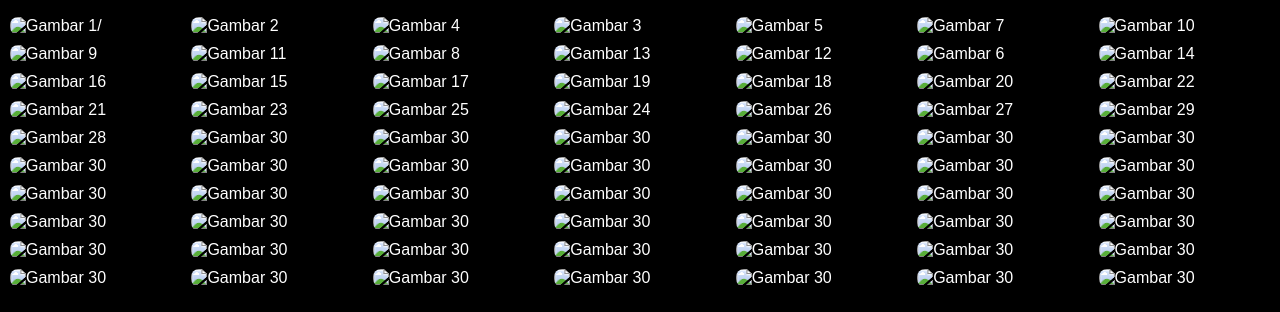
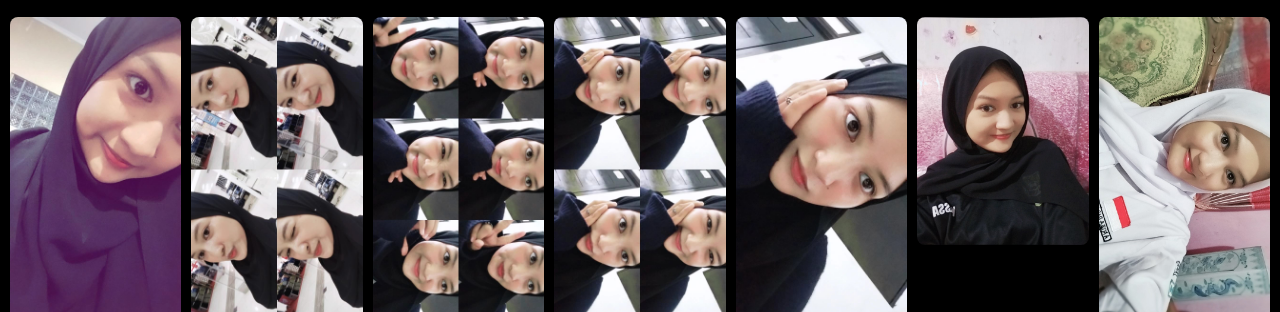
Before and after one commit to jihan431/top1orangcantik, a plain HTML site: page 1/index.html in a window 1280 px wide. Shown: the part 110-422 px from the top of the page. Drawn offline with Linux system fonts and the light colour scheme.

Commit message:
Update index.html

```diff
--- a/1/index.html
+++ b/1/index.html
@@ -32,75 +32,76 @@
         (no debat coy)
     </h1>
     <div class="gallery">
-        <img src="assets/IMG-20250215-WA0003.jpg" alt="Gambar 1/">
-        <img src="assets/IMG-20250215-WA0004.jpg" alt="Gambar 2">
-        <img src="assets/IMG-20250215-WA0006.jpg" alt="Gambar 4">
-        <img src="assets/IMG-20250215-WA0005.jpg" alt="Gambar 3">
-        <img src="assets/IMG-20250215-WA0007.jpg" alt="Gambar 5">
-        <img src="assets/IMG-20250215-WA0009.jpg" alt="Gambar 7">
-        <img src="assets/IMG-20250215-WA0012.jpg" alt="Gambar 10">
-        <img src="assets/IMG-20250215-WA0011.jpg" alt="Gambar 9">
-        <img src="assets/IMG-20250215-WA0013.jpg" alt="Gambar 11">
-        <img src="assets/IMG-20250215-WA0010.jpg" alt="Gambar 8">
-        <img src="assets/IMG-20250215-WA0015.jpg" alt="Gambar 13">
-        <img src="assets/IMG-20250215-WA0014.jpg" alt="Gambar 12">
-        <img src="assets/IMG-20250215-WA0008.jpg" alt="Gambar 6">
-        <img src="assets/IMG-20250215-WA0016.jpg" alt="Gambar 14">
-        <img src="assets/IMG-20250215-WA0018.jpg" alt="Gambar 16">
-        <img src="assets/IMG-20250215-WA0017.jpg" alt="Gambar 15">
-        <img src="assets/IMG-20250215-WA0019.jpg" alt="Gambar 17">
-        <img src="assets/IMG-20250215-WA0021.jpg" alt="Gambar 19">
-        <img src="assets/IMG-20250215-WA0020.jpg" alt="Gambar 18">
-        <img src="assets/IMG-20250215-WA0022.jpg" alt="Gambar 20">
-        <img src="assets/IMG-20250215-WA0024.jpg" alt="Gambar 22">
-        <img src="assets/IMG-20250215-WA0023.jpg" alt="Gambar 21">
-        <img src="assets/IMG-20250215-WA0025.jpg" alt="Gambar 23">
-        <img src="assets/IMG-20250215-WA0027.jpg" alt="Gambar 25">
-        <img src="assets/IMG-20250215-WA0026.jpg" alt="Gambar 24">
-        <img src="assets/IMG-20250215-WA0028.jpg" alt="Gambar 26">
-        <img src="assets/IMG-20250215-WA0029.jpg" alt="Gambar 27">
-        <img src="assets/IMG-20250215-WA0031.jpg" alt="Gambar 29">
-        <img src="assets/IMG-20250215-WA0030.jpg" alt="Gambar 28">
-        <img src="assets/IMG-20250215-WA0032.jpg" alt="Gambar 30">
-        <img src="assets/IMG-20250215-WA0034.jpg" alt="Gambar 30">
-        <img src="assets/IMG-20250215-WA0033.jpg" alt="Gambar 30">
-        <img src="assets/IMG-20250215-WA0035.jpg" alt="Gambar 30">
-        <img src="assets/IMG-20250215-WA0037.jpg" alt="Gambar 30">
-        <img src="assets/IMG-20250215-WA0036.jpg" alt="Gambar 30">
-        <img src="assets/IMG-20250215-WA0038.jpg" alt="Gambar 30">
-        <img src="assets/IMG-20250215-WA0040.jpg" alt="Gambar 30">
-        <img src="assets/IMG-20250215-WA0039.jpg" alt="Gambar 30">
-        <img src="assets/IMG-20250215-WA0042.jpg" alt="Gambar 30">
-        <img src="assets/IMG-20250215-WA0041.jpg" alt="Gambar 30">
-        <img src="assets/IMG-20250215-WA0043.jpg" alt="Gambar 30">
-        <img src="assets/IMG-20250215-WA0045.jpg" alt="Gambar 30">
-        <img src="assets/IMG-20250215-WA0044.jpg" alt="Gambar 30">
-        <img src="assets/IMG-20250215-WA0046.jpg" alt="Gambar 30">
-        <img src="assets/IMG-20250215-WA0047.jpg" alt="Gambar 30">
-        <img src="assets/IMG-20250215-WA0049.jpg" alt="Gambar 30">
-        <img src="assets/IMG-20250215-WA0048.jpg" alt="Gambar 30">
-        <img src="assets/IMG-20250215-WA0050.jpg" alt="Gambar 30">
-        <img src="assets/IMG-20250215-WA0051.jpg" alt="Gambar 30">
-        <img src="assets/IMG-20250215-WA0053.jpg" alt="Gambar 30">
-        <img src="assets/IMG-20250215-WA0052.jpg" alt="Gambar 30">
-        <img src="assets/IMG-20250215-WA0054.jpg" alt="Gambar 30">
-        <img src="assets/IMG-20250215-WA0055.jpg" alt="Gambar 30">
-        <img src="assets/IMG-20250215-WA0056.jpg" alt="Gambar 30">
-        <img src="assets/IMG-20250215-WA0058.jpg" alt="Gambar 30">
-        <img src="assets/IMG-20250215-WA0057.jpg" alt="Gambar 30">
-        <img src="assets/IMG-20250215-WA0059.jpg" alt="Gambar 30">
-        <img src="assets/IMG-20250215-WA0060.jpg" alt="Gambar 30">
-        <img src="assets/IMG-20250215-WA0061.jpg" alt="Gambar 30">
-        <img src="assets/IMG-20250215-WA0063.jpg" alt="Gambar 30">
-        <img src="assets/IMG-20250215-WA0062.jpg" alt="Gambar 30">
-        <img src="assets/IMG-20250215-WA0064.jpg" alt="Gambar 30">
-        <img src="assets/IMG-20250215-WA0065.jpg" alt="Gambar 30">
-        <img src="assets/IMG-20250215-WA0066.jpg" alt="Gambar 30">
-        <img src="assets/IMG-20250215-WA0068.jpg" alt="Gambar 30">
-        <img src="assets/IMG-20250215-WA0067.jpg" alt="Gambar 30">
-        <img src="assets/IMG-20250215-WA0069.jpg" alt="Gambar 30">
-        <img src="assets/IMG-20250215-WA0070.jpg" alt="Gambar 30">
-        <img src="assets/IMG-20250215-WA0072.jpg" alt="Gambar 30">
-        <img src="assets/IMG-20250215-WA0071.jpg" alt="Gambar 30">
-
-        <h1>Terima kasih sudah diliat sampe abis</h1>
+        <img src="../assets/IMG-20250215-WA0003.jpg" alt="Gambar 1">
+        <img src="../assets/IMG-20250215-WA0004.jpg" alt="Gambar 2">
+        <img src="../assets/IMG-20250215-WA0006.jpg" alt="Gambar 4">
+        <img src="../assets/IMG-20250215-WA0005.jpg" alt="Gambar 3">
+        <img src="../assets/IMG-20250215-WA0007.jpg" alt="Gambar 5">
+        <img src="../assets/IMG-20250215-WA0009.jpg" alt="Gambar 7">
+        <img src="../assets/IMG-20250215-WA0012.jpg" alt="Gambar 10">
+        <img src="../assets/IMG-20250215-WA0011.jpg" alt="Gambar 9">
+        <img src="../assets/IMG-20250215-WA0013.jpg" alt="Gambar 11">
+        <img src="../assets/IMG-20250215-WA0010.jpg" alt="Gambar 8">
+        <img src="../assets/IMG-20250215-WA0015.jpg" alt="Gambar 13">
+        <img src="../assets/IMG-20250215-WA0014.jpg" alt="Gambar 12">
+        <img src="../assets/IMG-20250215-WA0008.jpg" alt="Gambar 6">
+        <img src="../assets/IMG-20250215-WA0016.jpg" alt="Gambar 14">
+        <img src="../assets/IMG-20250215-WA0018.jpg" alt="Gambar 16">
+        <img src="../assets/IMG-20250215-WA0017.jpg" alt="Gambar 15">
+        <img src="../assets/IMG-20250215-WA0019.jpg" alt="Gambar 17">
+        <img src="../assets/IMG-20250215-WA0021.jpg" alt="Gambar 19">
+        <img src="../assets/IMG-20250215-WA0020.jpg" alt="Gambar 18">
+        <img src="../assets/IMG-20250215-WA0022.jpg" alt="Gambar 20">
+        <img src="../assets/IMG-20250215-WA0024.jpg" alt="Gambar 22">
+        <img src="../assets/IMG-20250215-WA0023.jpg" alt="Gambar 21">
+        <img src="../assets/IMG-20250215-WA0025.jpg" alt="Gambar 23">
+        <img src="../assets/IMG-20250215-WA0027.jpg" alt="Gambar 25">
+        <img src="../assets/IMG-20250215-WA0026.jpg" alt="Gambar 24">
+        <img src="../assets/IMG-20250215-WA0028.jpg" alt="Gambar 26">
+        <img src="../assets/IMG-20250215-WA0029.jpg" alt="Gambar 27">
+        <img src="../assets/IMG-20250215-WA0031.jpg" alt="Gambar 29">
+        <img src="../assets/IMG-20250215-WA0030.jpg" alt="Gambar 28">
+        <img src="../assets/IMG-20250215-WA0032.jpg" alt="Gambar 30">
+        <img src="../assets/IMG-20250215-WA0034.jpg" alt="Gambar 30">
+        <img src="../assets/IMG-20250215-WA0033.jpg" alt="Gambar 30">
+        <img src="../assets/IMG-20250215-WA0035.jpg" alt="Gambar 30">
+        <img src="../assets/IMG-20250215-WA0037.jpg" alt="Gambar 30">
+        <img src="../assets/IMG-20250215-WA0036.jpg" alt="Gambar 30">
+        <img src="../assets/IMG-20250215-WA0038.jpg" alt="Gambar 30">
+        <img src="../assets/IMG-20250215-WA0040.jpg" alt="Gambar 30">
+        <img src="../assets/IMG-20250215-WA0039.jpg" alt="Gambar 30">
+        <img src="../assets/IMG-20250215-WA0042.jpg" alt="Gambar 30">
+        <img src="../assets/IMG-20250215-WA0041.jpg" alt="Gambar 30">
+        <img src="../assets/IMG-20250215-WA0043.jpg" alt="Gambar 30">
+        <img src="../assets/IMG-20250215-WA0045.jpg" alt="Gambar 30">
+        <img src="../assets/IMG-20250215-WA0044.jpg" alt="Gambar 30">
+        <img src="../assets/IMG-20250215-WA0046.jpg" alt="Gambar 30">
+        <img src="../assets/IMG-20250215-WA0047.jpg" alt="Gambar 30">
+        <img src="../assets/IMG-20250215-WA0049.jpg" alt="Gambar 30">
+        <img src="../assets/IMG-20250215-WA0048.jpg" alt="Gambar 30">
+        <img src="../assets/IMG-20250215-WA0050.jpg" alt="Gambar 30">
+        <img src="../assets/IMG-20250215-WA0051.jpg" alt="Gambar 30">
+        <img src="../assets/IMG-20250215-WA0053.jpg" alt="Gambar 30">
+        <img src="../assets/IMG-20250215-WA0052.jpg" alt="Gambar 30">
+        <img src="../assets/IMG-20250215-WA0054.jpg" alt="Gambar 30">
+        <img src="../assets/IMG-20250215-WA0055.jpg" alt="Gambar 30">
+        <img src="../assets/IMG-20250215-WA0056.jpg" alt="Gambar 30">
+        <img src="../assets/IMG-20250215-WA0058.jpg" alt="Gambar 30">
+        <img src="../assets/IMG-20250215-WA0057.jpg" alt="Gambar 30">
+        <img src="../assets/IMG-20250215-WA0059.jpg" alt="Gambar 30">
+        <img src="../assets/IMG-20250215-WA0060.jpg" alt="Gambar 30">
+        <img src="../assets/IMG-20250215-WA0061.jpg" alt="Gambar 30">
+        <img src="../assets/IMG-20250215-WA0063.jpg" alt="Gambar 30">
+        <img src="../assets/IMG-20250215-WA0062.jpg" alt="Gambar 30">
+        <img src="../assets/IMG-20250215-WA0064.jpg" alt="Gambar 30">
+        <img src="../assets/IMG-20250215-WA0065.jpg" alt="Gambar 30">
+        <img src="../assets/IMG-20250215-WA0066.jpg" alt="Gambar 30">
+        <img src="../assets/IMG-20250215-WA0068.jpg" alt="Gambar 30">
+        <img src="../assets/IMG-20250215-WA0067.jpg" alt="Gambar 30">
+        <img src="../assets/IMG-20250215-WA0069.jpg" alt="Gambar 30">
+        <img src="../assets/IMG-20250215-WA0070.jpg" alt="Gambar 30">
+        <img src="../assets/IMG-20250215-WA0072.jpg" alt="Gambar 30">
+        <img src="../assets/IMG-20250215-WA0071.jpg" alt="Gambar 30">
+    </div>
+</body>
+</html>
```
